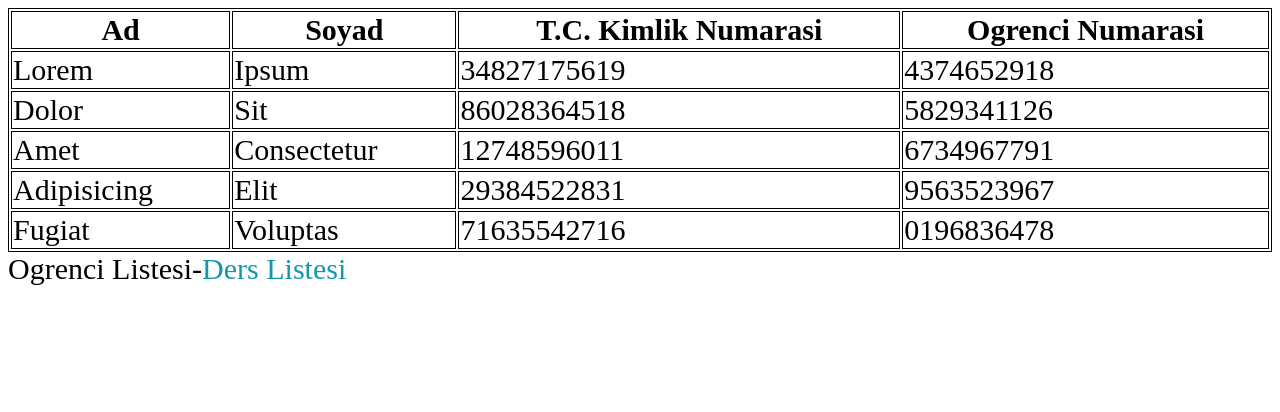
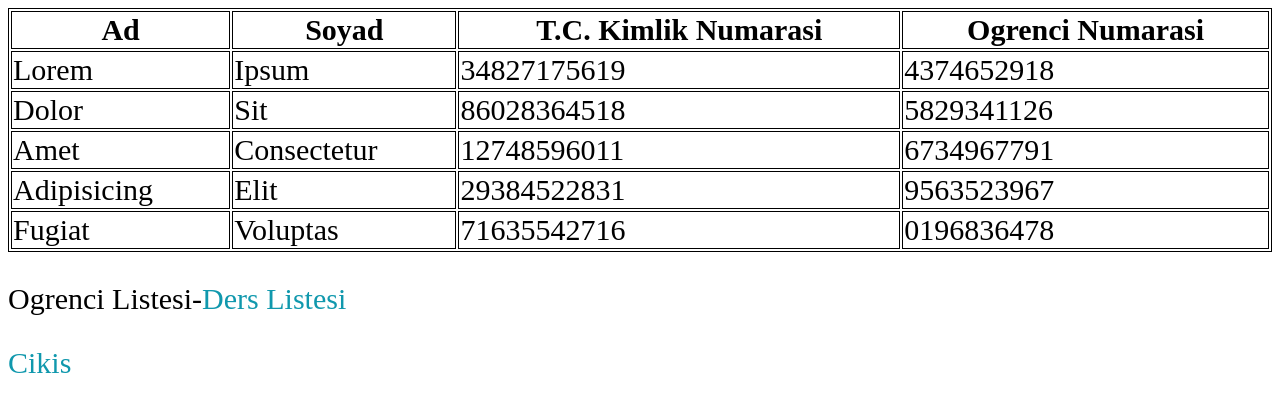
Before and after one commit to alikendir0/0001, a plain HTML site: page OgrenciListesi.html in a window 1280 px wide. Drawn offline with Linux system fonts and the light colour scheme.

Commit message:
index as a menu added

```diff
--- a/OgrenciListesi.html
+++ b/OgrenciListesi.html
@@ -44,5 +44,8 @@
       </tr>
     </table>
   </body>
-  <nav>Ogrenci Listesi-<a href="DersListesi.html">Ders Listesi</a></nav>
+  <nav>
+    <p>Ogrenci Listesi-<a href="DersListesi.html">Ders Listesi</a></p>
+    <a href="index.html">Cikis</a>
+  </nav>
 </html>
--- /dev/null
+++ b/indexStyle.css
@@ -0,0 +1,20 @@
+body {
+  font-size: 30px;
+}
+
+a:link {
+  color: #1098ad;
+  text-decoration: none;
+}
+
+a:visited {
+  color: #1098ad;
+}
+
+a:hover {
+  color: rgb(47, 108, 93);
+}
+
+a:active {
+  background-color: rgba(0, 0, 0, 0.363);
+}
```
Also changed, not shown: DersListesi.html (+4 -1 lines), index.html (added, +13 -0 lines).
